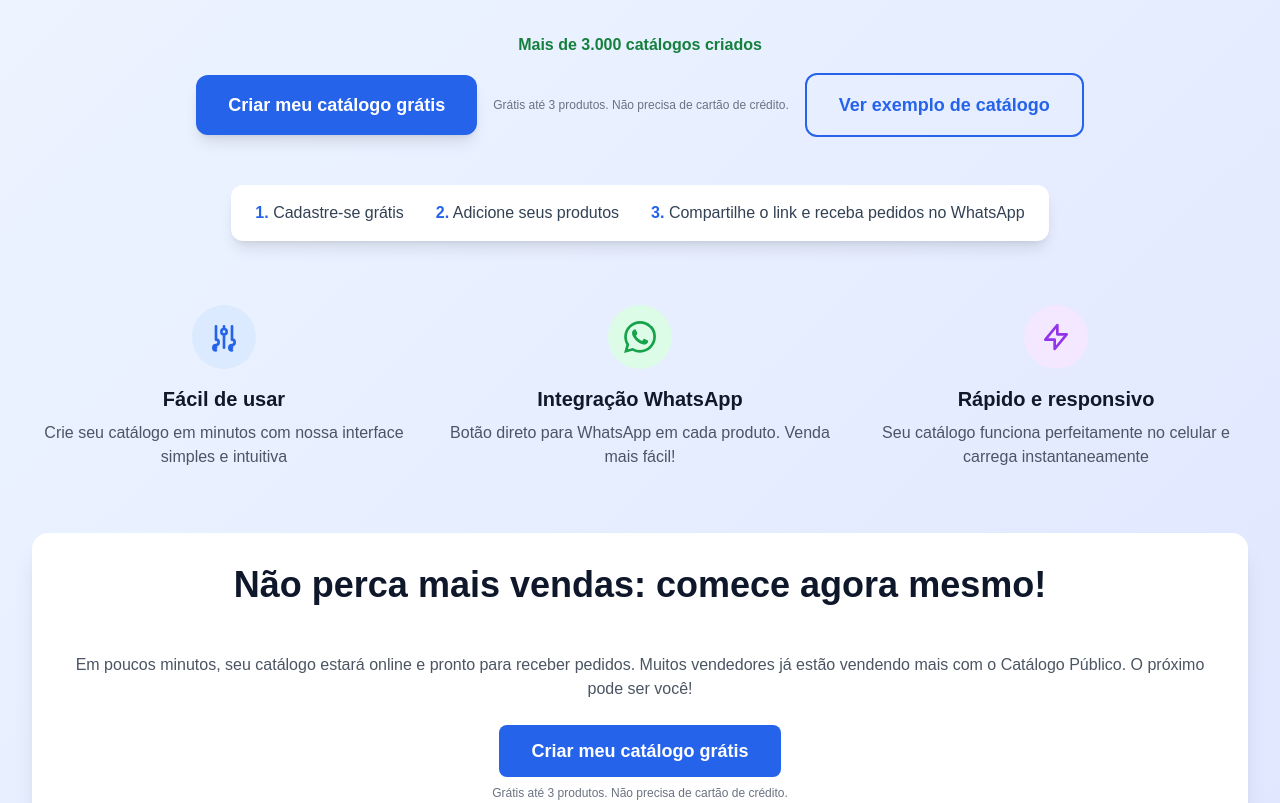
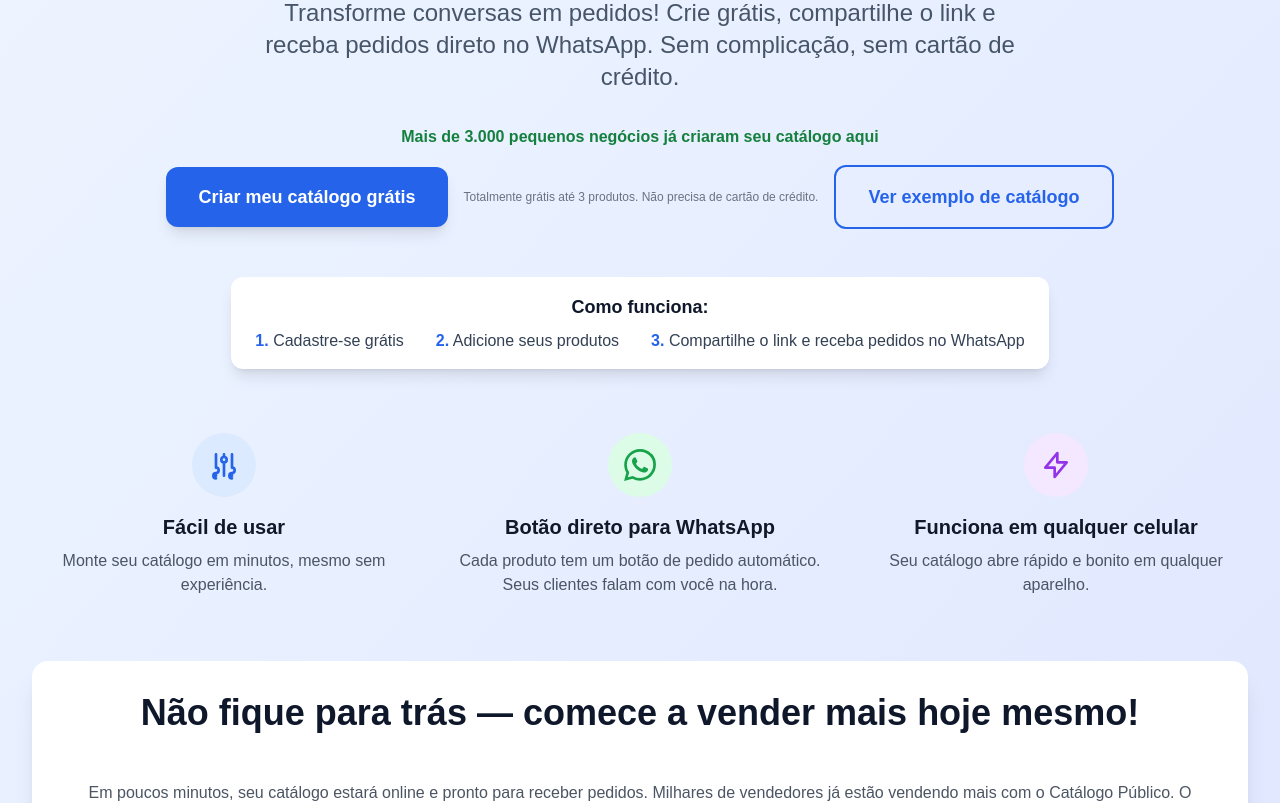
Before and after one commit to alexberneira/catalogozap, a Next.js app: page / in a window 1280 px wide. Shown: the part 364-1167 px from the top of the page. Built offline with nearby package versions, Linux system fonts and the light colour scheme; no server answers.

Commit message:
Reescreve toda a copy da landing page para alta conversão focada em pequenos negócios

```diff
--- a/src/app/page.tsx
+++ b/src/app/page.tsx
@@ -56,17 +56,17 @@
             </div>
             <div className="mb-6">
               <h1 className="text-5xl md:text-6xl font-black text-slate-900 mb-6 leading-tight">
-                Pare de perder vendas no WhatsApp
+                Seu catálogo online pronto em 5 minutos — pare de perder vendas no WhatsApp
               </h1>
               <p className="text-xl md:text-2xl text-slate-600 mb-8 max-w-3xl mx-auto">
-                Crie seu catálogo online grátis, compartilhe o link e receba pedidos direto no WhatsApp. Fácil, rápido e sem cartão de crédito.
+                Transforme conversas em pedidos! Crie grátis, compartilhe o link e receba pedidos direto no WhatsApp. Sem complicação, sem cartão de crédito.
               </p>
             </div>
           </div>
 
           {/* Prova social */}
           <div className="mb-4">
-            <p className="text-base text-green-700 font-semibold">Mais de 3.000 catálogos criados</p>
+            <p className="text-base text-green-700 font-semibold">Mais de 3.000 pequenos negócios já criaram seu catálogo aqui</p>
           </div>
           <div className="flex flex-col sm:flex-row gap-4 mb-12 justify-center items-center">
             <Link
@@ -76,7 +76,7 @@
               Criar meu catálogo grátis
             </Link>
             <div className="text-xs text-gray-500 mt-2 sm:mt-0 text-center w-full sm:w-auto">
-              Grátis até 3 produtos. Não precisa de cartão de crédito.
+              Totalmente grátis até 3 produtos. Não precisa de cartão de crédito.
             </div>
             <Link
               href="/demo"
@@ -88,6 +88,7 @@
           {/* Passo a passo */}
           <div className="mb-12 flex flex-col items-center">
             <div className="bg-white rounded-xl shadow-lg px-6 py-4 inline-block">
+              <div className="text-lg font-semibold text-slate-900 mb-2 text-center">Como funciona:</div>
               <ol className="flex flex-col sm:flex-row gap-4 sm:gap-8 items-center justify-center text-base text-slate-700 font-medium">
                 <li><span className="font-bold text-blue-600">1.</span> Cadastre-se grátis</li>
                 <li><span className="font-bold text-blue-600">2.</span> Adicione seus produtos</li>
@@ -107,7 +108,7 @@
             </div>
             <h3 className="text-xl font-semibold text-gray-900 mb-2">Fácil de usar</h3>
             <p className="text-gray-600">
-              Crie seu catálogo em minutos com nossa interface simples e intuitiva
+              Monte seu catálogo em minutos, mesmo sem experiência.
             </p>
           </div>
 
@@ -117,9 +118,9 @@
                 <path d="M17.472 14.382c-.297-.149-1.758-.867-2.03-.967-.273-.099-.471-.148-.67.15-.197.297-.767.966-.94 1.164-.173.199-.347.223-.644.075-.297-.15-1.255-.463-2.39-1.475-.883-.788-1.48-1.761-1.653-2.059-.173-.297-.018-.458.13-.606.134-.133.298-.347.446-.52.149-.174.198-.298.298-.497.099-.198.05-.371-.025-.52-.075-.149-.669-1.612-.916-2.207-.242-.579-.487-.5-.669-.51-.173-.008-.371-.01-.57-.01-.198 0-.52.074-.792.372-.272.297-1.04 1.016-1.04 2.479 0 1.462 1.065 2.875 1.213 3.074.149.198 2.096 3.2 5.077 4.487.709.306 1.262.489 1.694.625.712.227 1.36.195 1.871.118.571-.085 1.758-.719 2.006-1.413.248-.694.248-1.289.173-1.413-.074-.124-.272-.198-.57-.347m-5.421 7.403h-.004a9.87 9.87 0 01-5.031-1.378l-.361-.214-3.741.982.998-3.648-.235-.374a9.86 9.86 0 01-1.51-5.26c.001-5.45 4.436-9.884 9.888-9.884 2.64 0 5.122 1.03 6.988 2.898a9.825 9.825 0 012.893 6.994c-.003 5.45-4.437 9.884-9.885 9.884m8.413-18.297A11.815 11.815 0 0012.05 0C5.495 0 .16 5.335.157 11.892c0 2.096.547 4.142 1.588 5.945L.057 24l6.305-1.654a11.882 11.882 0 005.683 1.448h.005c6.554 0 11.89-5.335 11.893-11.893A11.821 11.821 0 0020.885 3.488"/>
               </svg>
             </div>
-            <h3 className="text-xl font-semibold text-gray-900 mb-2">Integração WhatsApp</h3>
+            <h3 className="text-xl font-semibold text-gray-900 mb-2">Botão direto para WhatsApp</h3>
             <p className="text-gray-600">
-              Botão direto para WhatsApp em cada produto. Venda mais fácil!
+              Cada produto tem um botão de pedido automático. Seus clientes falam com você na hora.
             </p>
           </div>
 
@@ -129,9 +130,9 @@
                 <path strokeLinecap="round" strokeLinejoin="round" strokeWidth={2} d="M13 10V3L4 14h7v7l9-11h-7z" />
               </svg>
             </div>
-            <h3 className="text-xl font-semibold text-gray-900 mb-2">Rápido e responsivo</h3>
+            <h3 className="text-xl font-semibold text-gray-900 mb-2">Funciona em qualquer celular</h3>
             <p className="text-gray-600">
-              Seu catálogo funciona perfeitamente no celular e carrega instantaneamente
+              Seu catálogo abre rápido e bonito em qualquer aparelho.
             </p>
           </div>
         </div>
@@ -139,10 +140,10 @@
         {/* CTA Section */}
         <div className="bg-white rounded-2xl shadow-xl p-8 text-center">
           <h2 className="text-3xl md:text-4xl font-bold text-slate-900 mb-12 text-center">
-            Não perca mais vendas: comece agora mesmo!
+            Não fique para trás — comece a vender mais hoje mesmo!
           </h2>
           <p className="text-gray-600 mb-6">
-            Em poucos minutos, seu catálogo estará online e pronto para receber pedidos. Muitos vendedores já estão vendendo mais com o Catálogo Público. O próximo pode ser você!
+            Em poucos minutos, seu catálogo estará online e pronto para receber pedidos. Milhares de vendedores já estão vendendo mais com o Catálogo Público. O próximo pode ser você!
           </p>
           <Link
             href="/register"
@@ -151,7 +152,7 @@
             Criar meu catálogo grátis
           </Link>
           <div className="text-xs text-gray-500 mt-2">
-            Grátis até 3 produtos. Não precisa de cartão de crédito.
+            Plano gratuito até 3 produtos. Sem cartão de crédito.
           </div>
         </div>
       </main>
```
